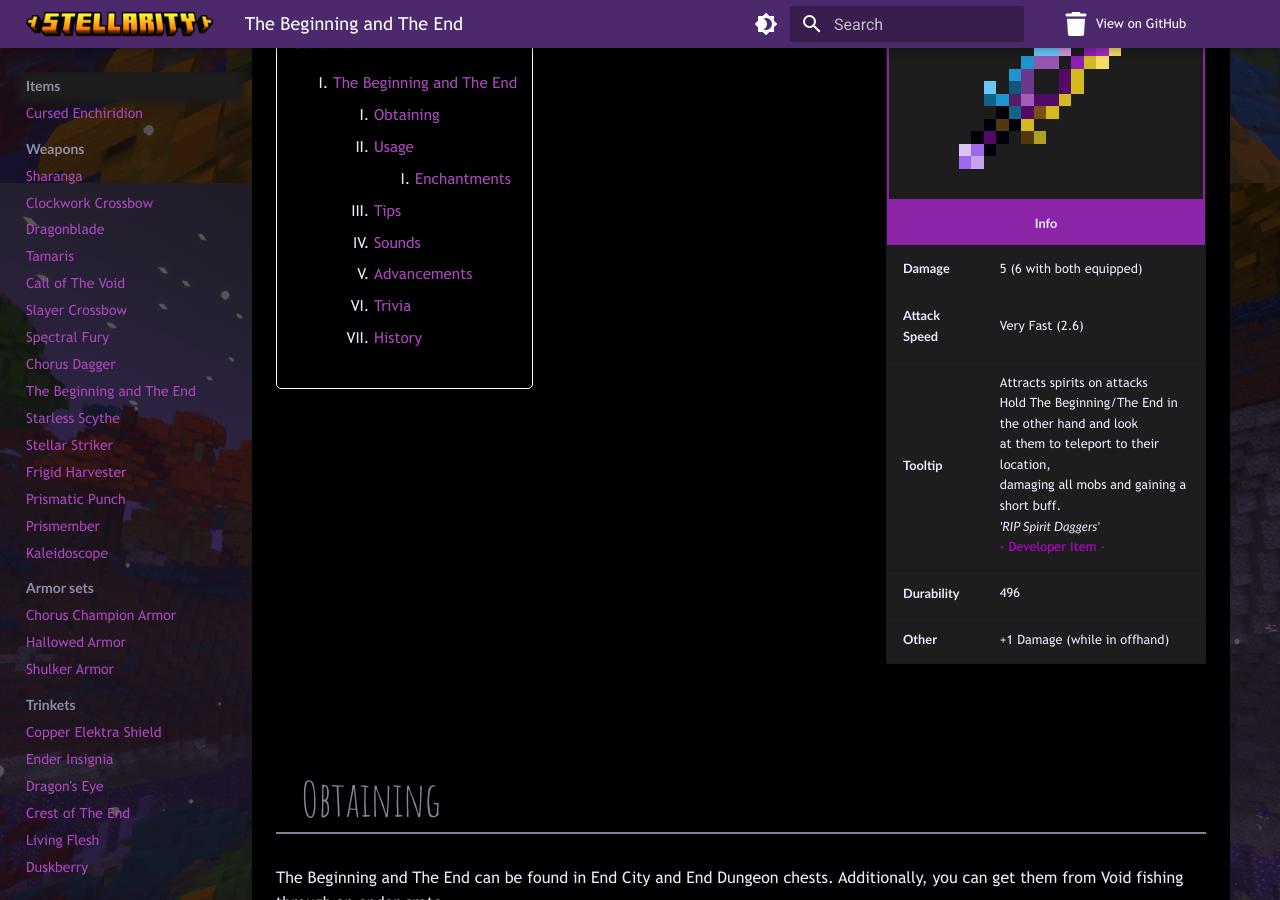
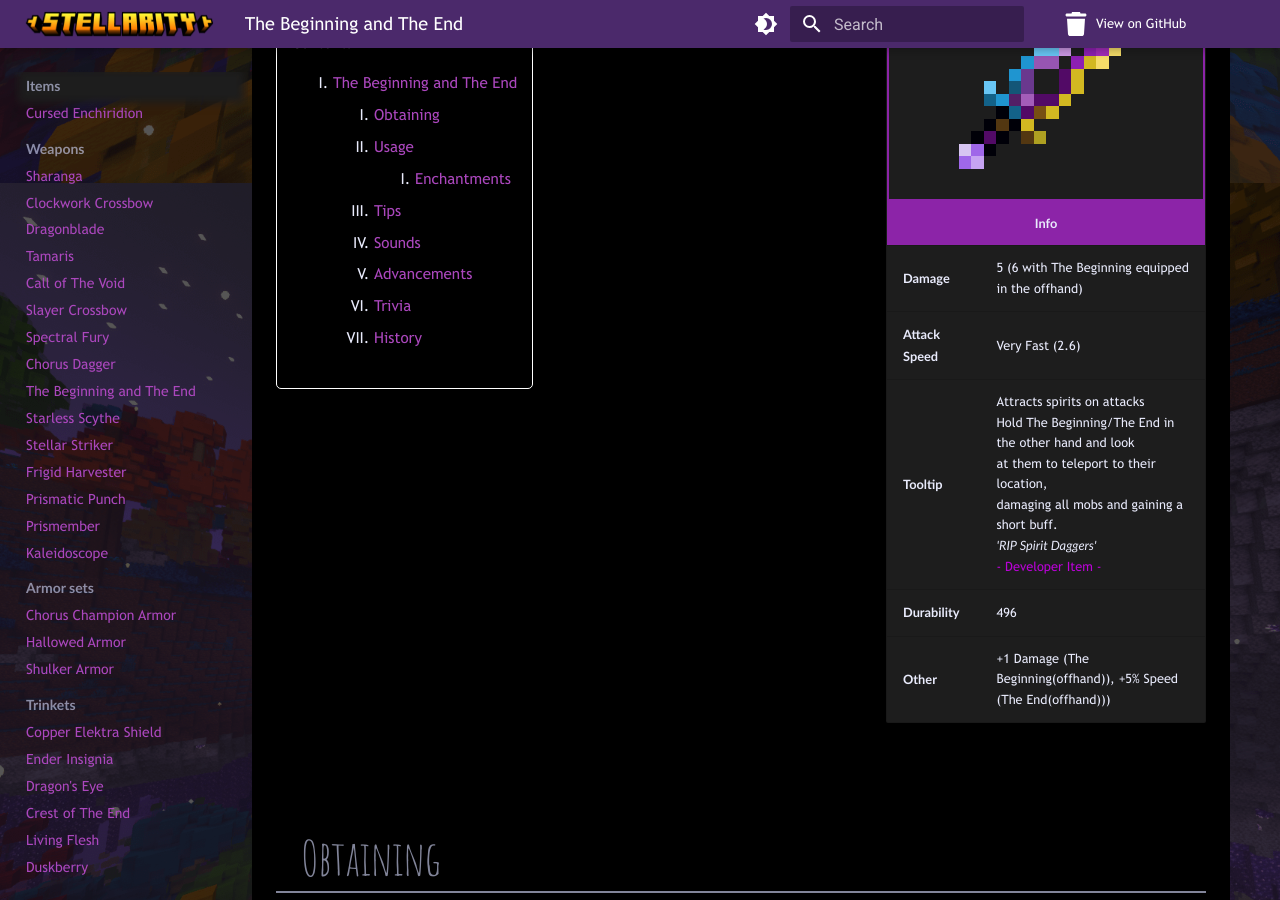
Before and after one commit to koharas-Basement/Stellarity-Wiki, an MkDocs documentation site: the page built from docs/items/the_beginning_and_the_end.md, in a window 1280 px wide and 900 px high, scrolled down 717 px. Built offline with MkDocs 1.6.1 and Material for MkDocs 9.7.7, drawn with Linux system fonts in a browser that asks for light colours; emoji names are drawn with the system emoji font; comment, search, counter and statistics services are not loaded.

Commit message:
Update the_beginning_and_the_end.md

```diff
--- a/docs/items/the_beginning_and_the_end.md
+++ b/docs/items/the_beginning_and_the_end.md
@@ -29,7 +29,7 @@
 	</tr>
 	<tr>
 		<td><b>Damage</b></td>
-		<td>5 (6 with both equipped)</td>
+		<td>5 (6 with The Beginning equipped in the offhand)</td>
 	</tr>
 	<tr>
 		<td><b>Attack Speed</b></td>
@@ -57,7 +57,7 @@
 	</tr>
 	<tr>
 		<td><b>Other</b></td>
-		<td>+1 Damage (while in offhand)</td>
+		<td>+1 Damage (The Beginning(offhand)), +5% Speed (The End(offhand)))</td>
 	</tr>
 </table>
 </div>
```
